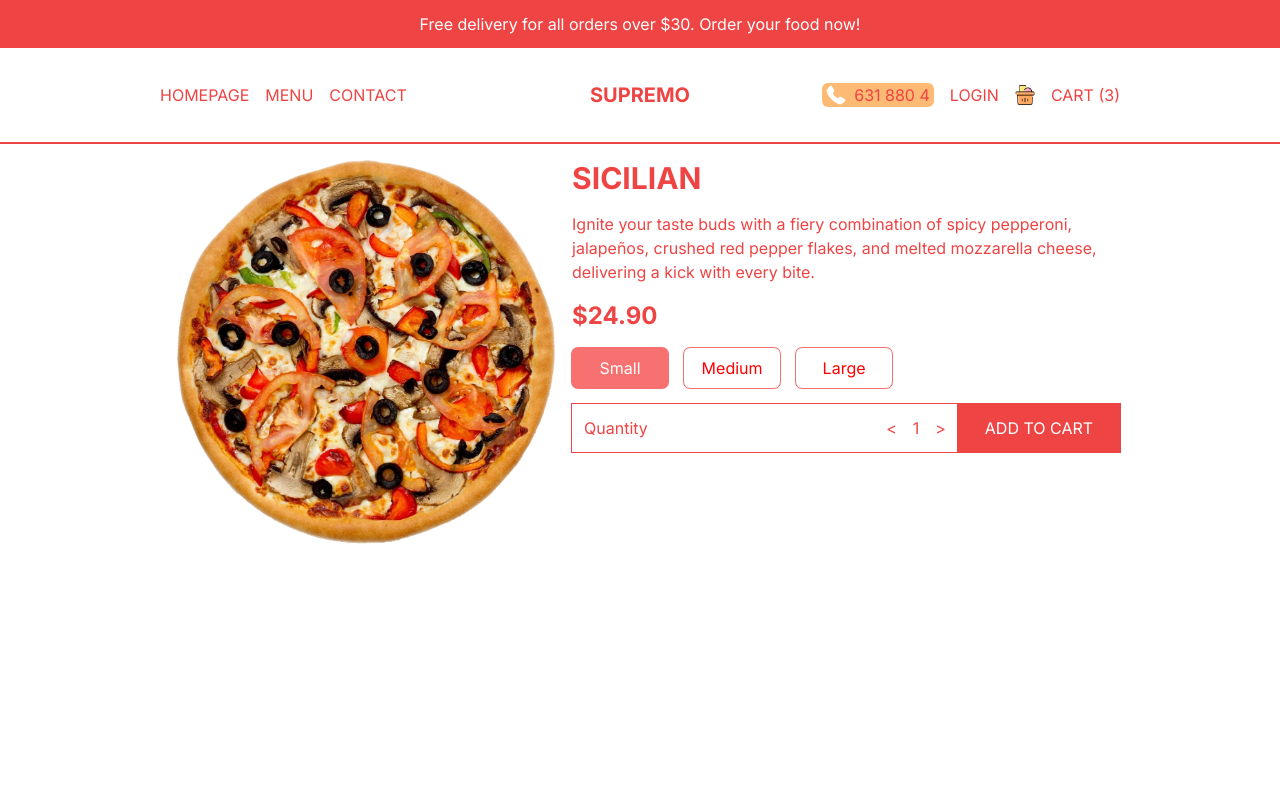
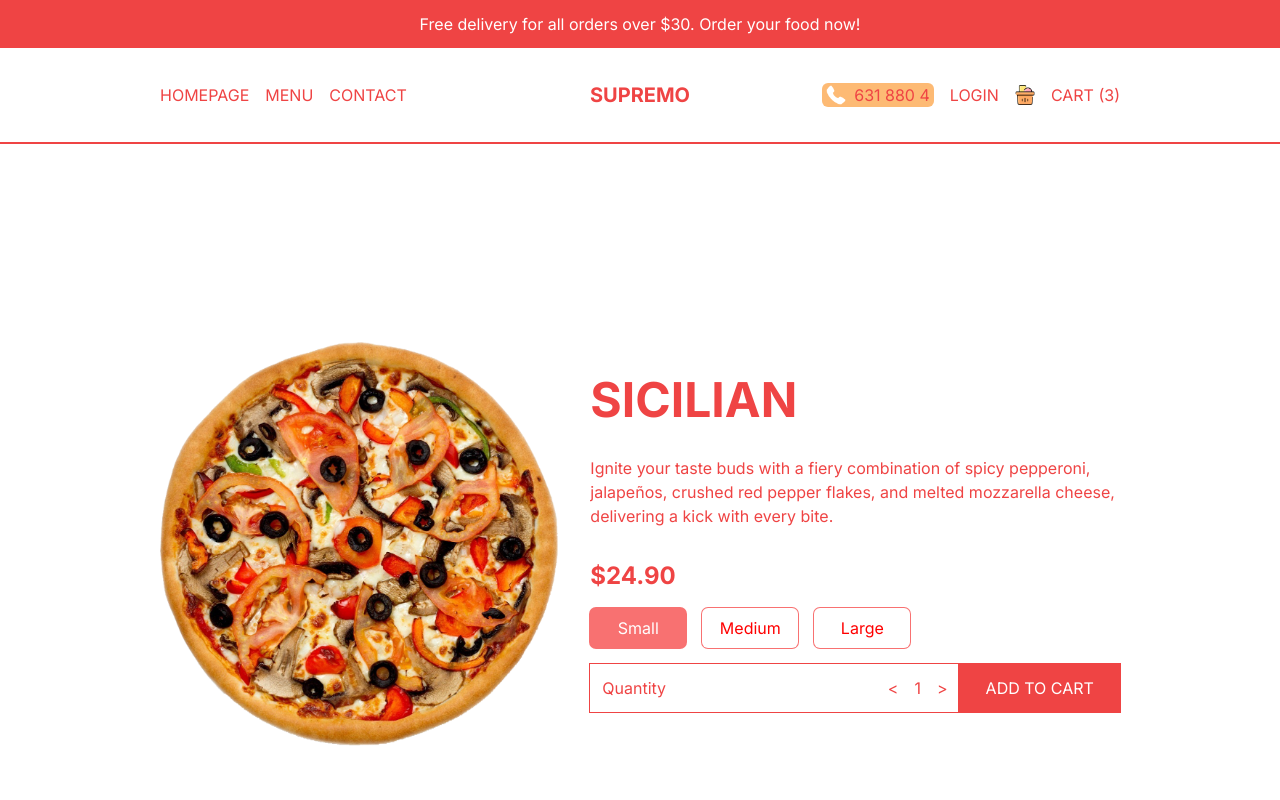
Before and after one commit to Lancelot-SO/restaurant, a Next.js app: page /product/1 in a window 1280 px wide. Shown: the top 800 px of the page. Built offline with nearby package versions, Linux system fonts and the light colour scheme.

Commit message:
added single pizza page

```diff
--- a/src/app/product/[id]/page.tsx
+++ b/src/app/product/[id]/page.tsx
@@ -1,32 +1,30 @@
-import Price from '@/components/Price';
-import { singleProduct } from '@/data';
-import Image from 'next/image';
-import React from 'react'
+import Price from "@/components/Price";
+import { singleProduct } from "@/data";
+import Image from "next/image";
+import React from "react";
 
-const SinglePage = () => {
+const SingleProductPage = () => {
   return (
-    <div className='p-4 lg:px-20 h-screen xl:px-40 flex flex-col justify-around text-red-500 md:flex-row'>
-      {/* image container*/}
-      {
-        singleProduct.img && (
-          <div className='relative w-full h-1/2'>
-            <Image
+    <div className="p-4 lg:px-20 xl:px-40 h-screen flex flex-col justify-around text-red-500 md:flex-row md:gap-8 md:items-center">
+      {/* IMAGE CONTAINER */}
+      {singleProduct.img && (
+        <div className="relative w-full h-1/2 md:h-[70%]">
+          <Image
             src={singleProduct.img}
-            alt=''
-            className='object-contain'
+            alt=""
+            className="object-contain"
             fill
-            />
-          </div>
-        )
-      }
-      {/* Text container*/}
-      <div className='h-1/2 flex flex-col gap-4'>
-        <h1 className='text-3xl font-bold uppercase'>{singleProduct.title}</h1>
+          />
+        </div>
+      )}
+      {/* TEXT CONTAINER */}
+      <div className="h-1/2 flex flex-col gap-4 md:h-[70%] md:justify-center md:gap-6 xl:gap-8">
+        <h1 className="text-3xl font-bold uppercase xl:text-5xl">{singleProduct.title}</h1>
         <p>{singleProduct.desc}</p>
         <Price price={singleProduct.price} id={singleProduct.id} options={singleProduct.options}/>
       </div>
     </div>
-  )
-}
+  );
+};
 
-export default SinglePage;
+export default SingleProductPage;
--- a/src/components/Price.tsx
+++ b/src/components/Price.tsx
@@ -1,52 +1,69 @@
-"use client"
+"use client";
 
-import React, { useState } from 'react'
+import React, { useEffect, useState } from "react";
 
 type Props = {
   price: number;
   id: number;
-    options?: { title: String; additionalPrice: number} []
-}
+  options?: { title: string; additionalPrice: number }[];
+};
 
-const Price = ({ price, id, options} : Props) => {
+const Price = ({ price, id, options }: Props) => {
   const [total, setTotal] = useState(price);
   const [quantity, setQuantity] = useState(1);
   const [selected, setSelected] = useState(0);
 
+  useEffect(() => {
+    setTotal(
+      quantity * (options ? price + options[selected].additionalPrice : price)
+    );
+  }, [quantity, selected, options, price]);
 
   return (
-    <div className='flex flex-col gap-4'>
-      <h2 className='text-2xl font-bold'>${price.toFixed(2)}</h2>
-      {/*options container*/}
-      <div className='flex gap-4'>
-        {
-            options?.map((option, index) => (
-                <button key={option.title}
-                className='p-2 min-w-[6rem] ring-1 ring-red-400 rounded-md'
-                style = {{
+    <div className="flex flex-col gap-4">
+      <h2 className="text-2xl font-bold">${total.toFixed(2)}</h2>
+      {/* OPTIONS CONTAINER */}
+      <div className="flex gap-4">
+        {options?.map((option, index) => (
+          <button
+            key={option.title}
+            className="min-w-[6rem] p-2 ring-1 ring-red-400 rounded-md"
+            style={{
               background: selected === index ? "rgb(248 113 113)" : "white",
-                    color: selected === index ? "white" : "red"
+              color: selected === index ? "white" : "red",
             }}
+            onClick={() => setSelected(index)}
           >
             {option.title}
           </button>
-            ))
-        }
+        ))}
       </div>
-      {/*quantity container*/}
-      <div className='flex justify-between items-center'>
-        <div className='flex justify-between w-full p-3 ring-1 ring-red-500'>
+      {/* QUANTITY AND ADD BUTTON CONTAINER */}
+      <div className="flex justify-between items-center">
+        {/* QUANTITY */}
+        <div className="flex justify-between w-full p-3 ring-1 ring-red-500">
           <span>Quantity</span>
-            <div className='flex gap-4'>
-                <button>{'<'}</button>
-                <span>1</span>
-                <button>{'>'}</button>
+          <div className="flex gap-4 items-center">
+            <button
+              onClick={() => setQuantity((prev) => (prev > 1 ? prev - 1 : 1))}
+            >
+              {"<"}
+            </button>
+            <span>{quantity}</span>
+            <button
+              onClick={() => setQuantity((prev) => (prev < 9 ? prev + 1 : 9))}
+            >
+              {">"}
+            </button>
           </div>
         </div>
-        <button className='uppercase w-56 bg-red-500 text-white p-3 ring-1 ring-red-500'>Add to Cart</button>
+        {/* CART BUTTON */}
+        <button className="uppercase w-56 bg-red-500 text-white p-3 ring-1 ring-red-500">
+          Add to Cart
+        </button>
       </div>
     </div>
-  )
-}
+  );
+};
 
-export default Price
+export default Price;
```
Lines whose indentation alone changed are shown as unchanged.
